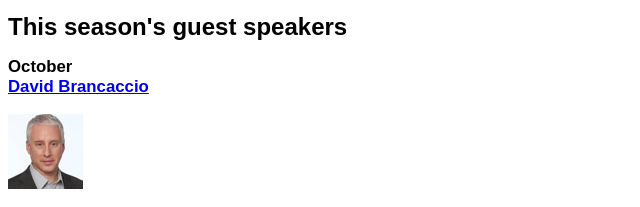
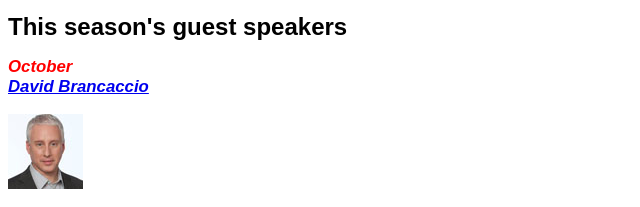
Before and after one commit to FilMan17/A06, a plain HTML site: page index.html in a window 1280 px wide. In both pictures the pointer is over the element 640 px from the left and 431 px from the top of the page. Shown: the part 354-561 px from the top of the page, 0-640 px from the left. Drawn offline with Linux system fonts and the light colour scheme.

Commit message:
changes made to CSS file

```diff
--- a/styles/c4_main.css
+++ b/styles/c4_main.css
@@ -36,8 +36,9 @@ main h3 {
 	font-size: 105%;
 }
 
-h3 a:hover {
+main h3:hover {
 	font-style: italic;
+	color: red;
 }
 
 /* the styles for the footer */
```
